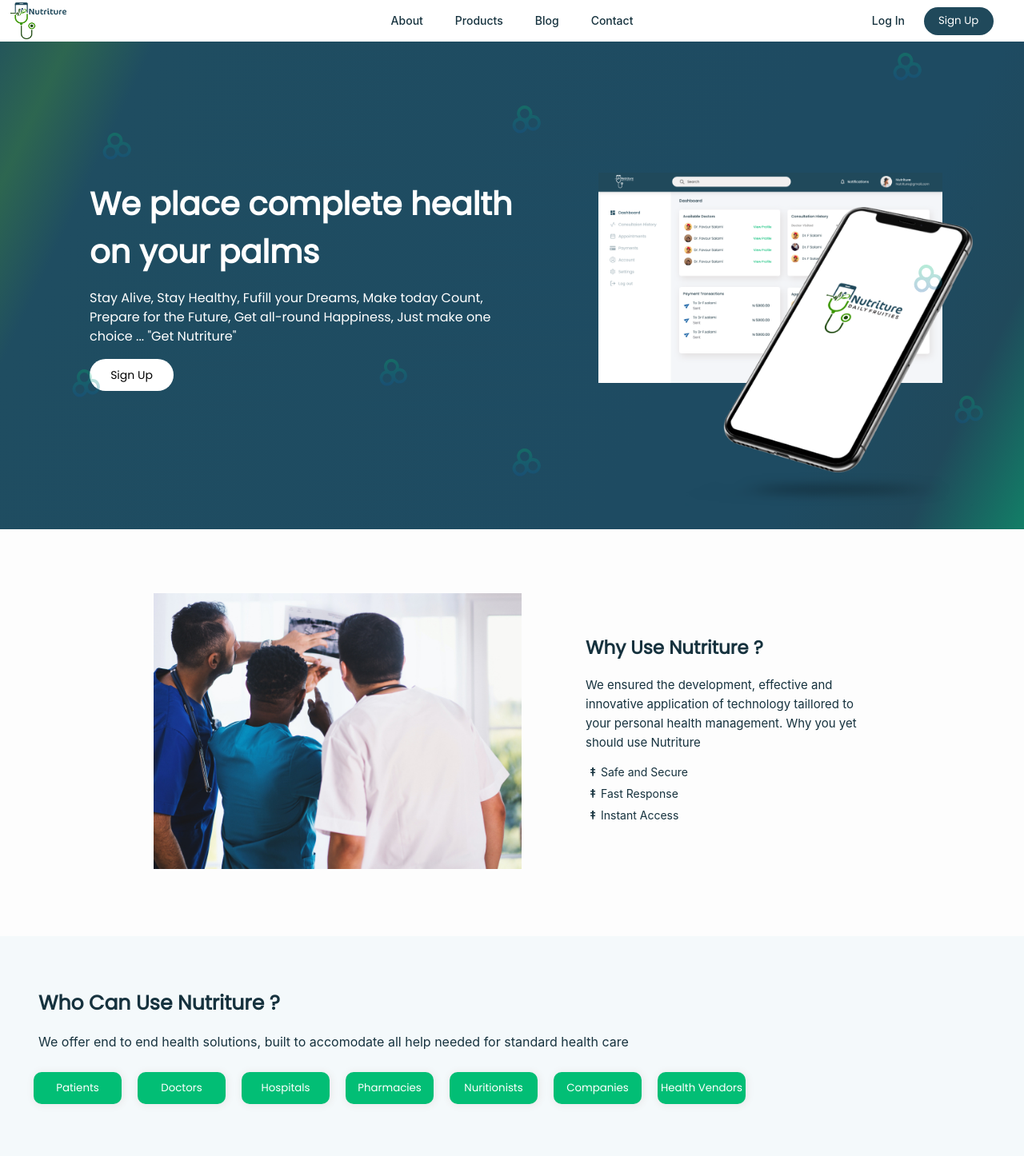
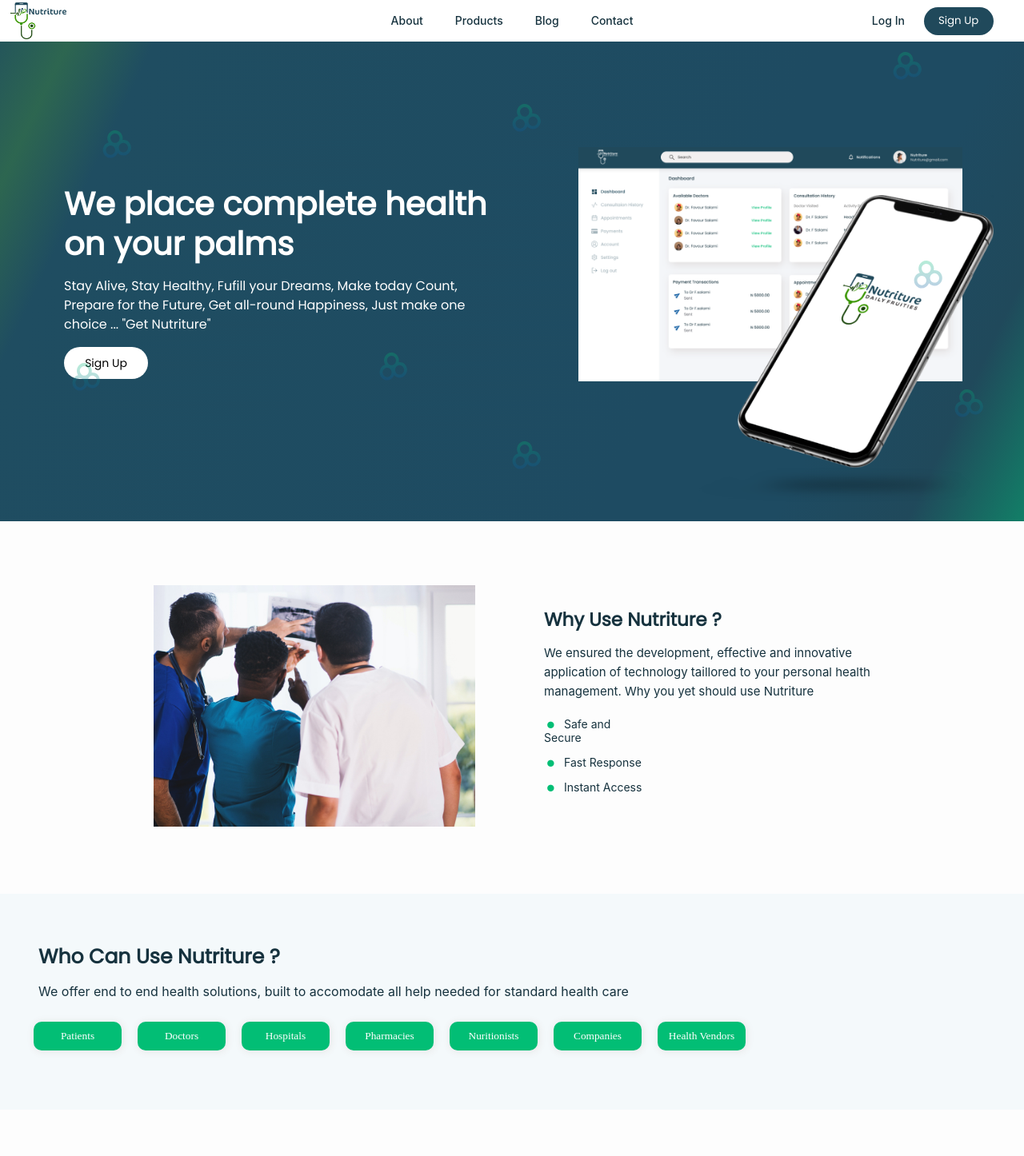
Before and after one commit to miriam-samuels/Nutriture, a React (Create React App) app: page / in a window 1280 px wide. Shown: the top 1446 px of the page at 80% size. Built offline with nearby package versions, Linux system fonts and the light colour scheme.

Commit message:
lottle changes

```diff
--- a/package.json
+++ b/package.json
@@ -9,7 +9,7 @@
     "react": "^16.13.1",
     "react-dom": "^16.13.1",
     "react-router-dom": "^5.2.0",
-    "react-scripts": "3.4.1"
+    "react-scripts": "^3.4.3"
   },
   "scripts": {
     "start": "react-scripts start",
--- a/src/App.css
+++ b/src/App.css
@@ -183,7 +183,7 @@
   font-family:'Poppins';
   font-weight: 600;
   font-size: 23px;
-  line-height: 40px;
+  line-height: 30px;
   text-align: center;margin: 0;
 
  }
@@ -194,20 +194,22 @@
  }
  #why .whyWords ul{
   text-align: center;
+  padding: 0;
  }
  #why .whyWords li{
   display: inline-block;
-  width: 120px;
+  width: 130px;
   margin: 10px 0;
-  list-style: none;
   font-size: 14px;
  }
  #why .whyWords ul li::before {
-  content: "\2021";
+  content: ".";
+  font-size: 50px;
+  line-height: 0;
   font-weight: bolder;
   display: inline-block;
-  width: 1em;
-  margin-left: -2.5em;
+  width: 0.5em;
+  color: #02BE75;
 }
   /*
   =========================
@@ -228,7 +230,7 @@
 #who .whoWords h3{
   font-family:'Poppins';
   font-weight: 600;
-  line-height: 40px;
+  line-height: 30px;
   font-size: 25px;
   margin: 0;
  }
@@ -239,7 +241,7 @@
  }
  #who button{
   display: inline-block;
-  font-family:'Poppins';
+  font-family:'new times roman';
   margin:10px;
   padding: 10px 0;
   width: 110px;
@@ -281,7 +283,7 @@
 #healthWallet .walletWords h3{
   font-family:'Poppins';
   font-weight: 600;
-  line-height: 40px;
+  line-height: 30px;
   font-size: 25px;
  }
  #healthWallet .walletWords p{
@@ -313,6 +315,7 @@
   font-weight: normal;
   font-size: 14px;
   line-height: 24px;
+  font-family:'new times roman';
  }
  /*
   ===============================
@@ -339,7 +342,7 @@
     font-family:'Poppins';
     font-weight: 600;
     font-size: 25px;
-    line-height: 40px;
+    line-height: 30px;
     margin: 0;
     }
     #benefits .benefitWords p{
@@ -357,7 +360,7 @@
       border-radius: 35px;
       background-color: #02BE75;
       color: #fff;
-      font-family:'Poppins';
+      font-family:'new times roman';
       font-weight: 500;
       font-size: 16px;
       line-height: 24px;
@@ -367,21 +370,21 @@
       position: absolute;
       width: 28.03px;
       height: 27.3px;
-      left: 10%;
+      left: 7%;
       bottom: 40%;
     }
     #benefits .union12{
       position: absolute;
       width: 28.03px;
       height: 27.3px;
-      left: 100.98px;
-      bottom: 25%;
+      left: 3%;
+      bottom: 26%;
     }
     #benefits .union13{
       position: absolute;
       width: 28.03px;
       height: 27.3px;
-      left: 10%;
+      left: 7%;
       bottom: 14%;
     }
 /*
@@ -400,7 +403,7 @@
    font-family:'Poppins';
    font-weight:600;
    font-size: 25px;
-   line-height: 40px;
+   line-height: 30px;
   }
   #resources .resourcesWords p{
    font-weight: normal;
@@ -430,6 +433,7 @@
     font-weight: normal;
     font-size: 16px;
     line-height: 24px;
+    font-family:'new times roman';
   }
   #resources .resourcesTabs .tab button{
     float: right;
@@ -468,7 +472,7 @@
     font-family:'Poppins';
     font-weight: 600;
     font-size: 25px;
-    line-height: 40px;
+    line-height: 30px;
    }
    #agent .agentWords p{
     font-weight: normal;
@@ -505,7 +509,7 @@
     color: #fff;
     font-weight: 600;
     font-size: 25px;
-    line-height: 40px
+    line-height: 30px
   }
   #games .gamesWords p{
     color: #fff;
@@ -624,16 +628,15 @@
 }
 .credits .lg img{
   width: 100px;
-}
-.credits .lg b{
-  margin-left: 20px;
+  margin: 0 0 20px 0;
+
 }
 .credits b{
   color: #16323E;
   font-size: 14px;
 }
 .credits p{
-  color: #16323E;
+  margin: 20px 0;
   font-size: 12px;
 }
  /*
@@ -701,38 +704,38 @@
 
   }
   #heroBg .heroContent .heroWords{
-    width: 98%;
+    width: 70%;
     margin: 0 1em;
     text-align: left;
   }
   #heroBg .heroContent .heroWords h2{
     color: #fff;
     margin: 0;
-    font-size: 40px;
-    line-height: 60px;
+    font-size: 35px;
+    line-height: 50px;
   }
   #heroBg .heroContent .heroWords p{
     color: #fff;
   }
   #heroBg .heroContent .heroImg .hero2{
     position: absolute;
-    width: 300px;
+    width: 320px;
     right: 4%;
-    top: 23%;
+    top: 20%;
   }
   #heroBg .heroContent .heroImg .hero1{
     display: block;
     position: absolute;
-    width: 250px;
+    width: 270px;
     right: 2%;
     top: 35%;
   }
   #why{
     box-shadow: none;
-    width: 89%;
+    /* width: 89%; */
     display: flex;
     align-items: center;
-    /* justify-content: center; */
+    justify-content: center;
   }
   #why .whyImg {
     display: block;
@@ -783,17 +786,16 @@
   }
   #agent .agentImg {
     text-align: center;
-    width: 80%;
+    width: 50%;
     display: block;
    }
    #agent .agentImg img {
     width: 300px;
     height: 270px;
-
    }
    #agent .agentWords{
     padding: 0 0 0 2em;
-    width: 90%;
+    width: 50%;
    }
    #games{
     padding: 1em 0;
@@ -804,39 +806,70 @@
   }
    #games .gamesWords{
     width: 50%;
+    padding: 0 0 0 2em;
   }
   #games .gamesWords img{
-    width: 160px;
-    margin: 0 15px 0 0;
+    width: 145px;
   }
    #games .gamesImg{
-    margin: 0 2em;
+     width: 50%;
+    padding: 0 2em;
     display: block;
+    text-align: center;
   }
   #games .gamesImg img{
     height: 361.47px;
   }
 }
+@media (min-width:850px){
+  #heroBg .heroContent .heroWords{
+    width: 70%;
+    margin: 0 0 0 2em;
+  }
+}
+@media (min-width:900px){
+  #heroBg .heroContent .heroWords{
+    width: 60%;
+    margin: 0 0 0 3em ;
+  }
+  #heroBg .heroContent .heroWords h2{
+    line-height: 50px;
+  }
+  #heroBg .heroContent .heroImg .hero2{
+    width: 370px;
+    right: 5%;
+    top: 17%;
+  }
+  #heroBg .heroContent .heroImg .hero1{
+    width: 310px;
+    right: 2%;
+    top: 33%;
+  }
+}
 @media (min-width:1000px){
   #heroBg .heroContent{
-    height: 580px;
+    height: 520px;
   }
   #heroBg .heroContent .heroWords{
     margin: 0 2em;
-    width: 70%;
+    width: 60%;
+  }
+  #heroBg .heroContent .heroWords h2{
+    font-size: 40px;
+    line-height: 50px;
   }
   #heroBg .heroContent .heroImg .hero2{
     position: absolute;
-    width: 400px;
-    right: 7%;
-    top: 25%;
+    width: 425px;
+    right: 5%;
+    top: 18%;
   }
   #heroBg .heroContent .heroImg .hero1{
     display: block;
     position: absolute;
-    width: 300px;
-    right: 4%;
-    top: 37%;
+    width: 330px;
+    right: 2%;
+    top: 35%;
   }
   #why{
     box-shadow: none;
@@ -865,41 +898,53 @@
   #benefits .benefitBtns{
     width: 80%;
     text-align: center;
+    margin: auto;
   }
   #resources .resourcesTabs .tab{
     width: 270px;
     margin: 20px 11px;
   }
+  #agent .agentImg img {
+    width: 400px;
+    height: 270px;
+   }
+  #games .gamesWords{
+    padding: 0 0 0 3em;
+  }
 }
 @media (min-width:1200px){
   #heroBg .heroContent{
-    height: 610px;
+    height: 600px;
   }
   #heroBg .heroContent .heroWords{
     width: 55%;
-    margin: 0 0 0 7em;
+    margin: 0 0 0 5em;
   }
   #heroBg .heroContent .heroImg .hero2{
-    width: 430px;
-    right: 8%;
-    top: 22%;
+    width: 480px;
+    right: 6%;
+    top: 17%;
   }
   #heroBg .heroContent .heroImg .hero1{
-    width: 360px;
-    right: 5%;
-    top: 34%;
+    width: 370px;
+    height: 400;
+    right: 3%;
+    top: 32%;
   }
   #why{
     box-shadow: none;
     width: 70%;
     display: flex;
   }
+  #why .whyImg{
+    width: 50%;
+  }
   #why .whyImg img{
-    width: 460px;
+    width: 402px;
   }
   #why .whyWords{
     text-align: left;
-    width: 40%;
+    width: 50%;
     padding: 0em 0 0 5em;
    }
   .whoWords{
@@ -918,7 +963,6 @@
   }
   #benefits .benefitBtns{
     width: 70%;
-    text-align: center;
   }
   #resources .resourcesWords{
     width: 60%;
@@ -929,31 +973,38 @@
     margin: 20px;
   }
   #agent .agentImg {
-    width: 70%;
+    padding: 0 2em ;
+    width: 50%;
+   }
+   #agent .agentImg img {
+    width: 518px;
+    height: 370px;
    }
   #agent .agentWords{
-    padding: 0 2em 0 0;
+    padding: 0 2em ;
     width: 50%;
    }
 }
 @media (min-width:1300px){
   #heroBg .heroContent{
-    height: 650px;
+    height: 600px;
   }
   #heroBg .heroContent .heroWords{
     width: 50%;
-    margin: 0 0 0 7.5em;
+    margin: 0 0 0 5.5em;
   }
   #heroBg .heroContent .heroImg .hero2{
     position: absolute;
-    width: 520px;
-    right: 10%;
-    top: 20%;
+    width: 560px;
+    height: 339px;
+    right: 8%;
+    top: 15%;
   }
   #heroBg .heroContent .heroImg .hero1{
     width: 410px;
-    right: 6%;
-    top: 35%;
+    height: 440;
+    right: 5%;
+    top: 32%;
   }
   #healthWallet .walletWords{
     width: 50%;
@@ -967,10 +1018,6 @@
   }
   #benefits .benefitBtns{
     width: 60%;
-    text-align: center;
-    margin: auto;
   }
-  #games .gamesWords{
-    width: 40%;
-  }
+
 }
--- a/src/components/company.js
+++ b/src/components/company.js
@@ -3,7 +3,7 @@
 import Logo from '../Images/nutriturelogo.png';
 import Vector from '../Images/vector.png'
 import UpdatedComponent from "../components/mothercomp.js"
-export class company extends Component {
+export class Company extends Component {
     render() {
             const {formSubmitted} = this.props;
 
@@ -47,4 +47,4 @@
     }
 }
 
-export default UpdatedComponent(company)
+export default UpdatedComponent(Company)
--- a/src/components/login.js
+++ b/src/components/login.js
@@ -5,7 +5,7 @@
 import UpdatedComponent from "../components/mothercomp.js"
 
 
-class login extends Component {
+class Login extends Component {
     constructor(props) {
         super(props)
 
@@ -36,4 +36,4 @@
     }
 }
 
-export default UpdatedComponent(login)
+export default UpdatedComponent(Login)
--- a/src/components/nutritionist.js
+++ b/src/components/nutritionist.js
@@ -3,7 +3,7 @@
 import Logo from '../Images/nutriturelogo.png';
 import Vector from '../Images/vector.png'
 import UpdatedComponent from "../components/mothercomp.js"
-export class nutritionist extends Component {
+export class Nutritionist extends Component {
     render() {
             const {formSubmitted} = this.props;
 
@@ -59,4 +59,4 @@
     }
 }
 
-export default UpdatedComponent(nutritionist)
+export default UpdatedComponent(Nutritionist)
--- a/src/components/pharmacy.js
+++ b/src/components/pharmacy.js
@@ -3,7 +3,7 @@
 import Logo from '../Images/nutriturelogo.png';
 import Vector from '../Images/vector.png'
 import UpdatedComponent from "../components/mothercomp.js"
-export class pharmacy extends Component {
+export class Pharmacy extends Component {
     render() {
             const {formSubmitted} = this.props;
 
@@ -48,4 +48,4 @@
     }
 }
 
-export default UpdatedComponent(pharmacy)
+export default UpdatedComponent(Pharmacy)
```
Also changed, not shown: src/acct.css (+5 -3 lines), src/components/home.js (+10 -11 lines), src/components/mothercomp.js (+12 -7 lines), src/components/patient.js (+14 -13 lines), src/components/userProfile.js (+19 -15 lines), 1 other file (tests, documents, lock files or other folders).
